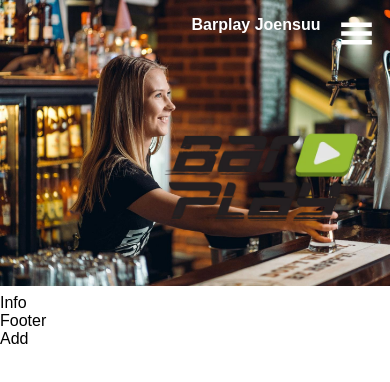
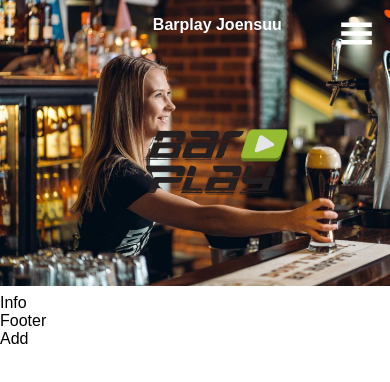
Before and after one commit to MarkusAP98/barplay02, a React (Create React App) app: page / in a window 390 px wide. Shown: the top 382 px of the page. Built offline with nearby package versions, Linux system fonts and the light colour scheme.

Commit message:
adding some mediaquarry

```diff
--- a/src/components/Main/Main.css
+++ b/src/components/Main/Main.css
@@ -48,9 +48,10 @@
     }
 }
 
-@media screen and (max-width: 350px) {
+@media screen and (max-width: 450px) {
     .barplay__logo {
         position: absolute;
-        left: 15%;
+        left: 25%;
+        width: 15rem;
     }
 }
--- a/src/components/Navbar/Navbar.css
+++ b/src/components/Navbar/Navbar.css
@@ -226,7 +226,7 @@
 
 /* --------HambergurMenu--------- */
 
-.smallscreen-header{
+.smallscreen-header {
   position: absolute;
   left: 45%;
   font-size: 16px;
@@ -248,7 +248,6 @@
 
 /* ----mediaquarryes----- */
 
-
 @media screen and (max-width: 1300px) {
   #barplay-joensuu {
     display: none;
@@ -265,3 +264,11 @@
     display: none;
   }
 }
+
+@media screen and (max-width: 550px) {
+      .smallscreen-header li{
+        display: flex;
+        position: relative;
+       right: 30%;
+      }
+}
--- a/src/components/Navbar/Navbar.js
+++ b/src/components/Navbar/Navbar.js
@@ -69,7 +69,7 @@ const Navbar = () => {
               <div className="barplay__smallscreen-barplay_joensuu">
                 <li className="barplay__links-smallscreen-joensuu">
                   <a>
-                    <p>Bar Play Joensuu</p>
+                    Bar Play Joensuu
                   </a>
                 </li>
 
```
